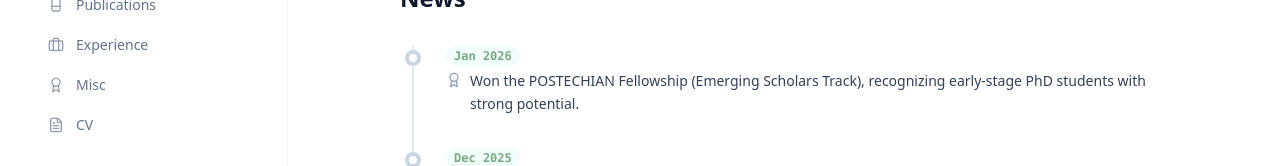
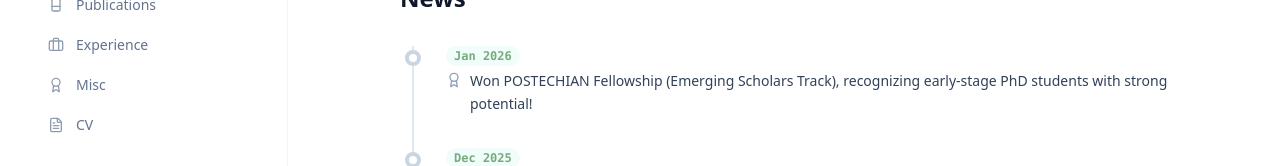
Before and after one commit to ooakind/personal_website_new, a React (Vite) app: page / in a window 1280 px wide. Shown: the part 574-740 px from the top of the page. Built offline with nearby package versions, Linux system fonts and the light colour scheme.

Commit message:
Minor fix in news

```diff
--- a/src/App.jsx
+++ b/src/App.jsx
@@ -80,7 +80,7 @@ const Website = () => {
   // };
 
   const news = [
-    { date: "Jan 2026", text: "Won the POSTECHIAN Fellowship (Emerging Scholars Track), recognizing early-stage PhD students with strong potential." },
+    { date: "Jan 2026", text: "Won POSTECHIAN Fellowship (Emerging Scholars Track), recognizing early-stage PhD students with strong potential!" },
     { date: "Dec 2025", text: "'EmoSync' won BK21 Best Paper Award!" },
     { date: "June 2025", text: "Featured in a [live radio interview on KBS Pohang](https://program.kbs.co.kr/1radio/local/morningpoh/pc/board.html?smenu=154e2b&bbs_loc=R2006-0309-03-121830,read,,2760,1918681) regarding our EmoSync research." },
     { date: "Apr 2025", text: "'EmoSync' won Popular Choice Honorable Mention Award (Top 5%) at CHI '25 Interactivity!" },
```
